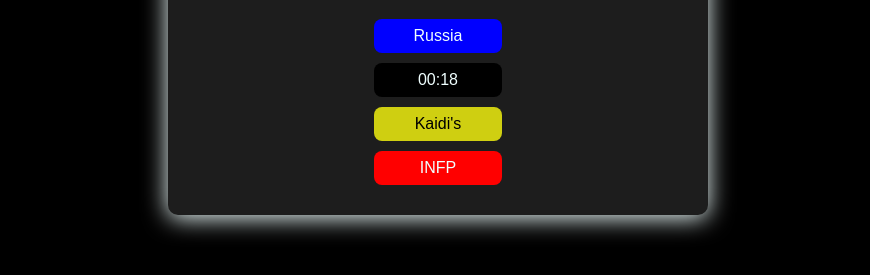
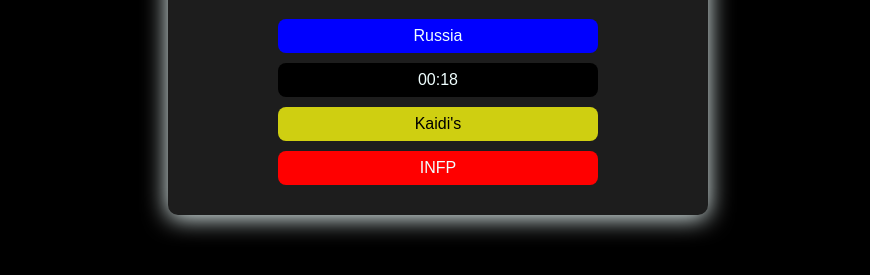
Before and after one commit to Eopigas/segundo-site, a plain HTML site: page index.html in a window 1280 px wide. Shown: the part 251-526 px from the top of the page, without its empty margins (202-1072 px from the left). Drawn offline with Linux system fonts and the light colour scheme.

Commit message:
style.css

```diff
--- a/style.css
+++ b/style.css
@@ -30,7 +30,7 @@ button{
 .Russia{
     align-items: center;
     justify-content: center;
-    width: 10vw;
+    width: 25vw;
     background-color: blue;
     color: azure;
      padding: 8px 16px;
@@ -45,7 +45,7 @@ button{
 
 .noite{
     background-color: #000000;
-    width: 10vw;
+    width: 25vw;
     color: azure;
     border-radius: 8px;
     margin-bottom: 10px;
@@ -59,7 +59,7 @@ button{
 .kaidis{
     background-color: rgb(207, 207, 17);
     color: black;
-    width: 10vw;
+    width: 25vw;
     border-radius: 8px;
     margin-bottom: 10px;
     display: block;
@@ -72,7 +72,7 @@ button{
 
 .INFP{
     background-color: red;
-    width: 10vw;
+    width: 25vw;
     color: azure;
     border-radius: 8px;
     margin-bottom: 10px;
```
